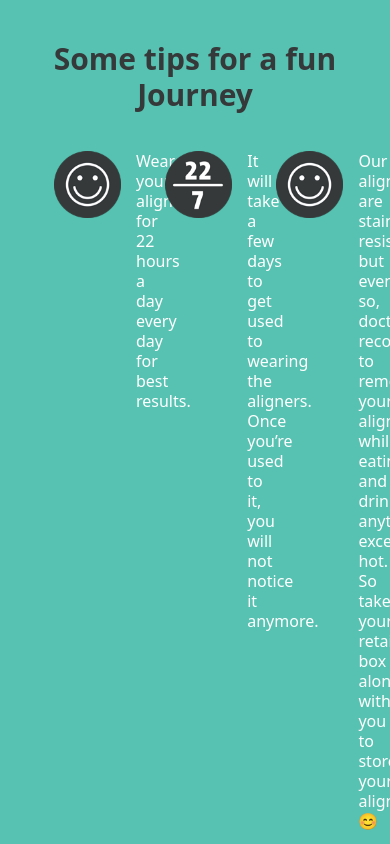
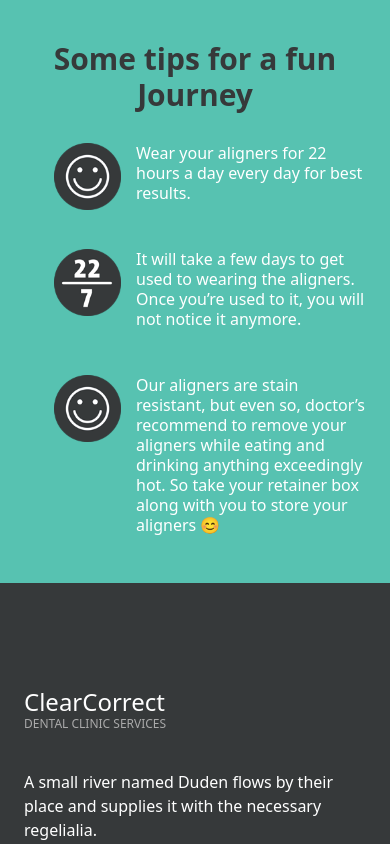
Before and after one commit to qpiu/clearcorrect-clone, a Next.js app: page /journey in a window 390 px wide. Shown: the part 3680-4524 px from the top of the page. Built offline with nearby package versions, Linux system fonts and the light colour scheme.

Commit message:
navs logic and steps css modified

```diff
--- a/sections/Navs.js
+++ b/sections/Navs.js
@@ -17,7 +17,7 @@ export default function Navs ( props ) {
       <button onClick={ () => setToggle( ( toggle ) => !toggle ) } className={ styles.toggleButton }>
         <i className="fas fa-list"></i>Menu
       </button>
-      <div className={ toggle ? `${ styles.navList } ${ styles.open }` : styles.navList }>
+      <div onClick={ () => setToggle( ( toggle ) => !toggle ) } className={ toggle ? `${ styles.navList } ${ styles.open }` : styles.navList }>
         { title.map( ( el, i ) => {
           return <Nav active={ props.currentRoute === el.href } el={ el } key={ i }></Nav>;
         } ) }
--- a/sections/Steps.module.css
+++ b/sections/Steps.module.css
@@ -66,3 +66,14 @@
 .stepTxt ul{
   padding: 0;
 }
+
+
+@media screen and (max-width: 480px ) {
+  .stepBeltList {
+    display: block;
+  }
+  .stepBeltList li {
+    width: 100%;
+
+  }
+}
```
